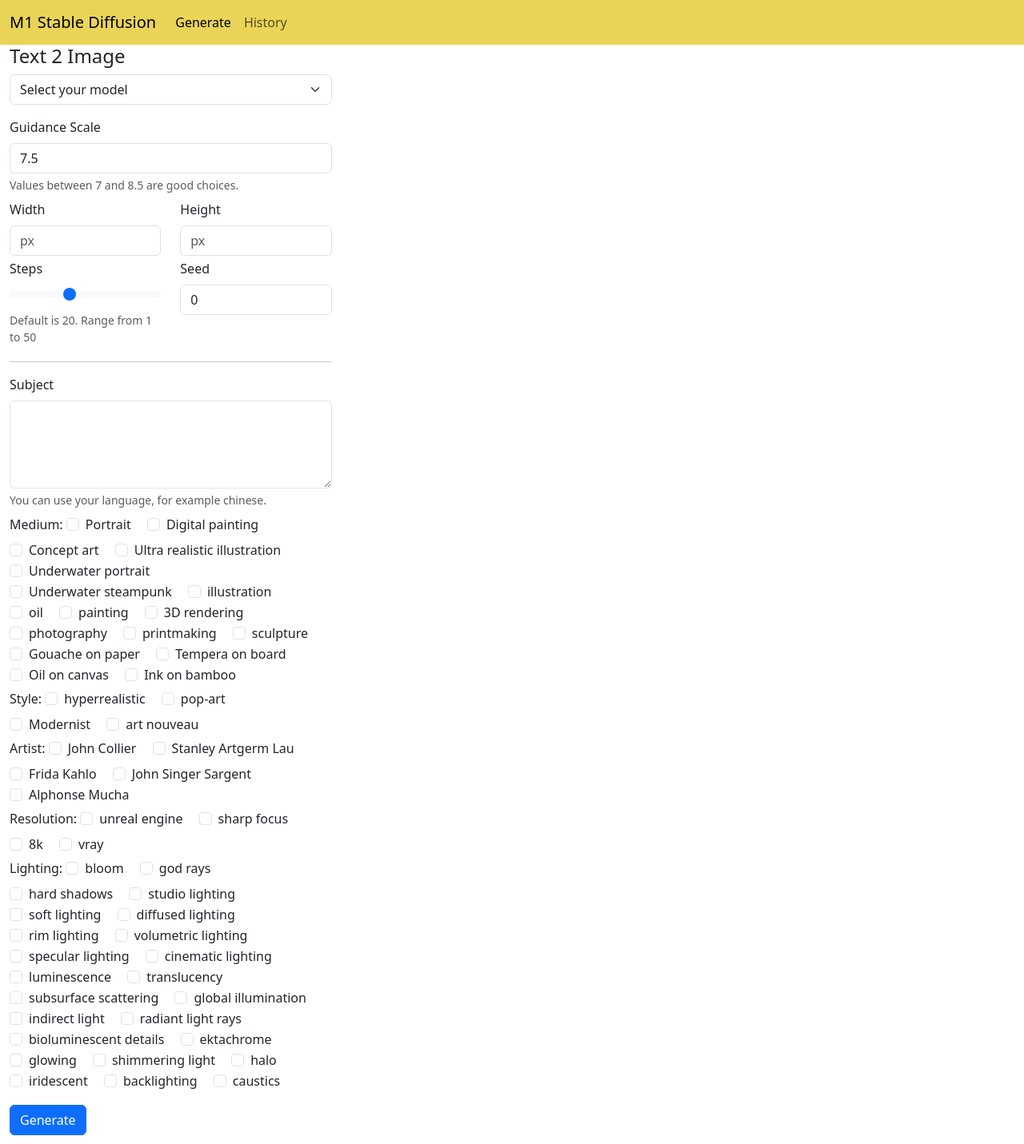
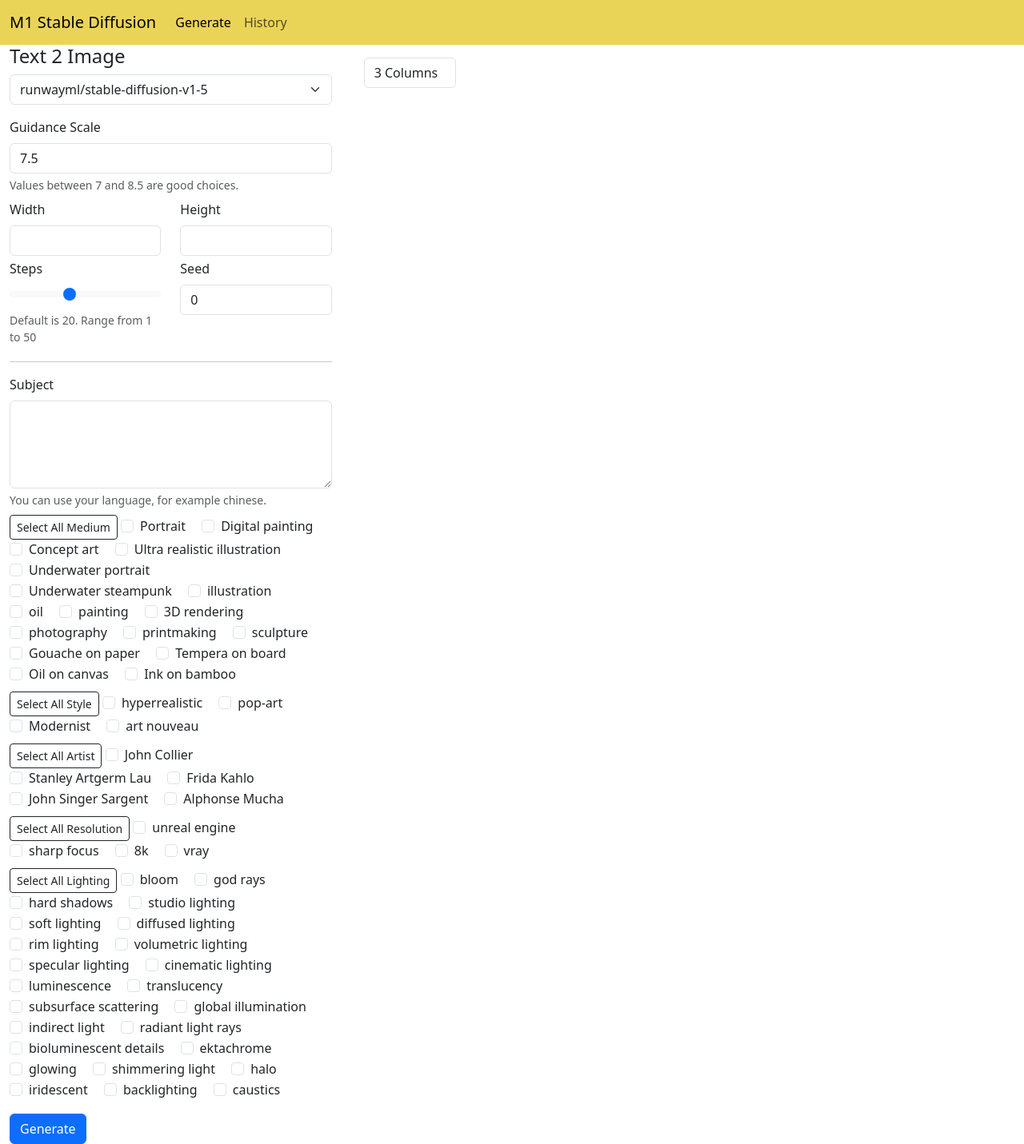
Before and after one commit to yyaadet/AIGC, a Django app: page / in a window 1280 px wide. Shown: the whole page at 80% size. Run offline with Django 4.2, Linux system fonts and the light colour scheme; some libraries are stand-ins or nearby versions.

Commit message:
support customer column number and select all options

```diff
--- a/stable_diffusion_webui/stable_diffusion_webui/settings.py
+++ b/stable_diffusion_webui/stable_diffusion_webui/settings.py
@@ -130,8 +130,8 @@ if MEDIA_ROOT.exists() is False:
 MEDIA_URL = "media/"
 
 MODEL_IDS = [
-    "runwayml/stable-diffusion-v1-5",
+    {"id": "runwayml/stable-diffusion-v1-5", "checked": True},
     #"stabilityai/stable-diffusion-2-1-unclip-small",
     #"stable-diffusion-2-1",
-    "stabilityai/stable-diffusion-2-1",
+    {"id": "stabilityai/stable-diffusion-2-1", "checked": False},
 ]
--- a/stable_diffusion_webui/stable_diffusion_webui/static/js/default.js
+++ b/stable_diffusion_webui/stable_diffusion_webui/static/js/default.js
@@ -1,16 +1,6 @@
 
-
-function render_image(item) {
-    let itemHtml = [
-        '<div class="col-4">',
-        '  <div class="card">',
-        '    <a target="_blank" href="' + item.url + '"><img src="' + item.url + '" class="card-img-top" alt="' + item.text + '" /></a>',
-        '    <div class="card-body">',
-        '      <p class="card-text">' + item.text + "</p>",
-        '    </div>',
-        '  </div>',
-        '</div>'
-    ].join("");
-
-    return itemHtml;
-}
+let selectAllOptions = function(input_name) {
+    let checkboxes = $("input[name='" + input_name + "']:checkbox");
+    console.debug("checkboxes ", checkboxes);
+    checkboxes.prop('checked', "checked");
+};
--- a/stable_diffusion_webui/stable_diffusion_webui/templates/index.html
+++ b/stable_diffusion_webui/stable_diffusion_webui/templates/index.html
@@ -16,28 +16,27 @@ Generate Image
         <form id="generateForm" class="form">
             <div class="mb-3">
                 <select class="form-select" name="model_id">
-                    <option value="" selected>Select your model</option>
-                    {% for model_id in model_ids %}
-                    <option value="{{ model_id }}">{{ model_id }}</option>
+                    {% for item in model_ids %}
+                    <option value="{{ item.id }}" {% if item.checked %}selected{%endif%}>{{ item.id }}</option>
                     {% endfor %}
                 </select>
             </div>
             <div class="mb-2">
                 <label class="form-label">Guidance Scale</label>
-                <input type="number" name="guidance_scale" value="7.5" class="form-control" />
+                <input type="number" name="guidance_scale" value="7.5" step="0.1" class="form-control" />
                 <div class="form-text">Values between 7 and 8.5 are good choices.</div>
             </div>
             <div class="row">
                 <div class="col-6">
                     <div class="mb-1">
                         <label class="form-label">Width</label>
-                        <input type="integer" class="form-control" name="width" placeholder="px" />
+                        <input type="integer" class="form-control" name="width" placeholder="" />
                     </div>
                 </div>
                 <div class="col-6">
                     <div class="mb-1">
                         <label class="form-label">Height</label>
-                        <input type="integer" class="form-control" name="height" placeholder="px" />
+                        <input type="integer" class="form-control" name="height" placeholder="" />
                     </div>
                 </div>
             </div>
@@ -74,13 +73,136 @@ Generate Image
         </form>
     </div>
     <div class="col-8">
-        <div id="loader"></div>
+        <div class="row row-cols-lg-auto g-3 align-items-center p-3">
+            <div class="col-12">
+                <select class="form-control" name="n_column">
+                    <option value="2">2 Columns</option>
+                    <option value="3" selected>3 Columns</option>
+                    <option value="4">4 Columns</option>
+                    <option value="6">6 Columns</option>
+                    <option value="12">12 Columns</option>
+                </select>
+            </div>
+            <div class="col-12">
+                <div id="loader"></div>
+            </div>
+        </div>
         <div id="images"></div>
     </div>
 </div>
 
 <script>
+
 $(document).ready(function(e){
+    //functions
+    var resp_images = [];
+
+    let addLoading = function(containerId) {
+        let html = [
+            '  <div class="spinner-border text-primary" role="status">',
+            '    <span class="visually-hidden">Loading...</span>',
+            '  </div>'
+        ].join("");
+        $("#" + containerId).html(html);
+    };
+
+    let removeLoading = function(containerId, start) {
+        let end = new Date();
+        let seconds = (end.getTime() - start.getTime()) / 1000;
+        $("#" + containerId).html("<span class='text-success'>Spend " + seconds + " seconds</span>");
+    };
+
+    let list2matrix = function(items, n_column) {
+        let m = [];
+
+        //console.log("items ", items, ", length ", items.length, ", n_column ", n_column);
+        for(let i=0; i<items.length; i+=n_column) {
+            let row = [];
+            for (let j=0; j<n_column; j++) {
+                if (i + j >= items.length) {
+                    break;
+                }
+                let item = items[i + j];
+                //console.debug("item is ", item);
+                row.push(structuredClone(item));
+                //console.debug("row is ", row);
+            }
+            m.push(structuredClone(row));
+        }
+
+        return m;
+    };
+
+    let renderImageCard = function(item, n_column) {
+        let col = 12 / n_column;
+        let itemHtml = [
+            '<div class="col-' + col + '">',
+            '  <div class="card">',
+            '    <a target="_blank" href="' + item.url + '"><img src="' + item.url + '" class="card-img-top" alt="' + item.text + '" /></a>',
+            '    <div class="card-body">',
+            '      <p class="card-text">' + item.text + "</p>",
+            '    </div>',
+            '  </div>',
+            '</div>'
+        ].join("");
+
+        return itemHtml;
+    }
+
+    let renderImages = function(images, n_column) {
+        console.debug("images ", images);
+        var content = "";
+        var imagesIndex = [...Array(images.length).keys()];
+        let matrix = list2matrix(imagesIndex, n_column);
+        console.debug("matrix ", matrix);
+
+        for(const row of matrix) {
+            content += "<div class='row'>";
+            for(const idx of row) {
+                let item = images[idx];
+                let itemHtml = renderImageCard(item, n_column);
+                content += itemHtml;
+            }
+            content += "</div>";
+        }
+        $("#images").html(content);
+    };
+
+    let getRequestPrompts = function(req_id, n_comb, start) {
+
+        $.ajax({
+            url: "/get_generate_request/",
+            type: "GET",
+            data: {req_id: req_id},
+            //contentType: "application/json; charset=utf-8",
+            dataType: "json",
+            success: function(resp) {
+                resp_images = resp.data;
+                let n_column = parseInt($("select[name='n_column']").val());
+                renderImages(resp.data, n_column);
+
+                if (resp.n == n_comb) {
+                    removeLoading("loader", start);
+                    $("#generateBtn").removeClass("disabled");
+                } else {
+                    window.setTimeout(function(e) {
+                        getRequestPrompts(req_id, n_comb, start);
+                    }, 1000);
+                }
+            },
+            error: function(err) {
+                console.error(err);
+                var tips = $("#tips");
+                tips.removeClass("");
+                tips.addClass("text-danger");
+                tips.html(err.statusText);
+                $("#generateBtn").removeClass("disabled");
+                removeLoading("loader", start);
+            }
+
+        });
+    };
+
     //bind form submit event
     $("#generateForm").bind("submit", function(e) {
 
@@ -148,68 +270,13 @@ $(document).ready(function(e){
         ].join("");
         $("#stepsLabel").html(content);
     });
+    //bind column change event
+    $("select[name='n_column']").bind("change", function(e) {
+        let n_column = parseInt($("select[name='n_column']").val());
+        renderImages(resp_images, n_column);
+    });
 });
 
-function addLoading(containerId) {
-    let html = [
-        '<div class="mb-3">',
-        '<div class="alert alert-primary" role="alert">',
-        '  <div class="spinner-border text-primary" role="status">',
-        '    <span class="visually-hidden">Loading...</span>',
-        '  </div>',
-        '</div>',
-        '</div>'
-    ].join("");
-    $("#" + containerId).html(html);
-}
-
-function removeLoading(containerId, start) {
-    let end = new Date();
-    let seconds = (end.getTime() - start.getTime()) / 1000;
-    $("#" + containerId).html("Spend " + seconds + " seconds");
-}
-
-function getRequestPrompts(req_id, n_comb, start) {
-
-    $.ajax({
-        url: "/get_generate_request/",
-        type: "GET",
-        data: {req_id: req_id},
-        //contentType: "application/json; charset=utf-8",
-        dataType: "json",
-        success: function(resp) {
-
-            var content = "";
-            for(const row of resp.matrix) {
-                content += "<div class='row'>";
-                for(const item of row) {
-                    let itemHtml = render_image(item);
-                    content += itemHtml;
-                }
-                content += "</div>";
-            }
-            $("#images").html(content);
-            if (resp.n == n_comb) {
-                removeLoading("loader", start);
-                $("#generateBtn").removeClass("disabled");
-            } else {
-                window.setTimeout(function(e) {
-                    getRequestPrompts(req_id, n_comb, start);
-                }, 1000);
-            }
-        },
-        error: function(err) {
-            console.error(err);
-            var tips = $("#tips");
-            tips.removeClass("");
-            tips.addClass("text-danger");
-            tips.html(err.statusText);
-            $("#generateBtn").removeClass("disabled");
-            removeLoading("loader", start);
-        }
-
-    });
-}
 </script>
 
 {% endblock %}
--- a/stable_diffusion_webui/stable_diffusion_webui/templates/tags/multiple_check.html
+++ b/stable_diffusion_webui/stable_diffusion_webui/templates/tags/multiple_check.html
@@ -1,5 +1,7 @@
-<div class="mb-1">
-    <label class="form-label">{{ label }}: </label>
+<div class="mb-2">
+    <button type="button" class="btn btn-outline-dark btn-sm" id="{{ input_id }}Btn" onclick="selectAllOptions('{{ input_id }}')">
+        Select All {{ label }}
+    </button>
 
     {% for opt in options %}
     <div class="form-check form-check-inline">
@@ -8,3 +10,6 @@
     </div>
     {% endfor %}
 </div>
+
+<script>
+</script>
--- a/stable_diffusion_webui/stable_diffusion_webui/views.py
+++ b/stable_diffusion_webui/stable_diffusion_webui/views.py
@@ -53,8 +53,7 @@ def get_generate_request(request):
 
     resp = {
         "n": generate_request.prompt_count,
-        "data": [],
-        "matrix": []
+        "data": []
     }
 
     for p in generate_request.prompts():
@@ -66,8 +65,6 @@ def get_generate_request(request):
             "create_at": p.create_at.strftime("%Y-%m-%d %H:%M:%S"),
         }
         resp['data'].append(item)
-
-    resp['matrix'] = list_to_matrix(resp['data'], col=3)
     return JsonResponse(resp)
 
 
```
Also changed, not shown: images/main_screen.png.
